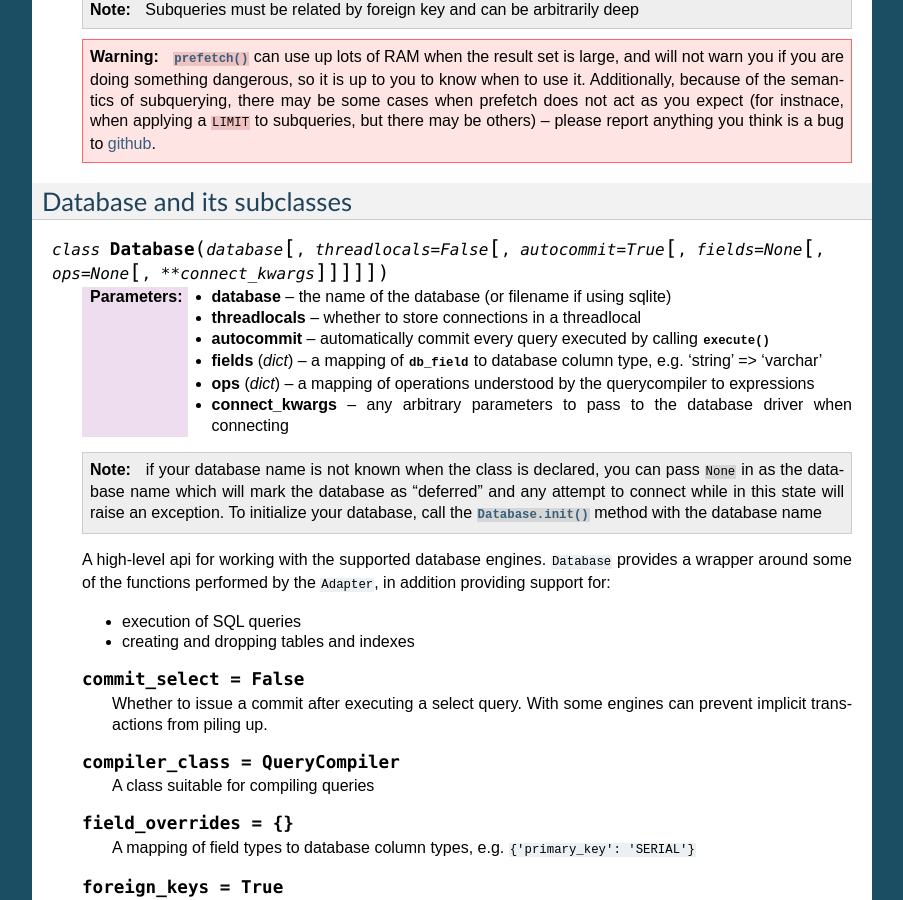
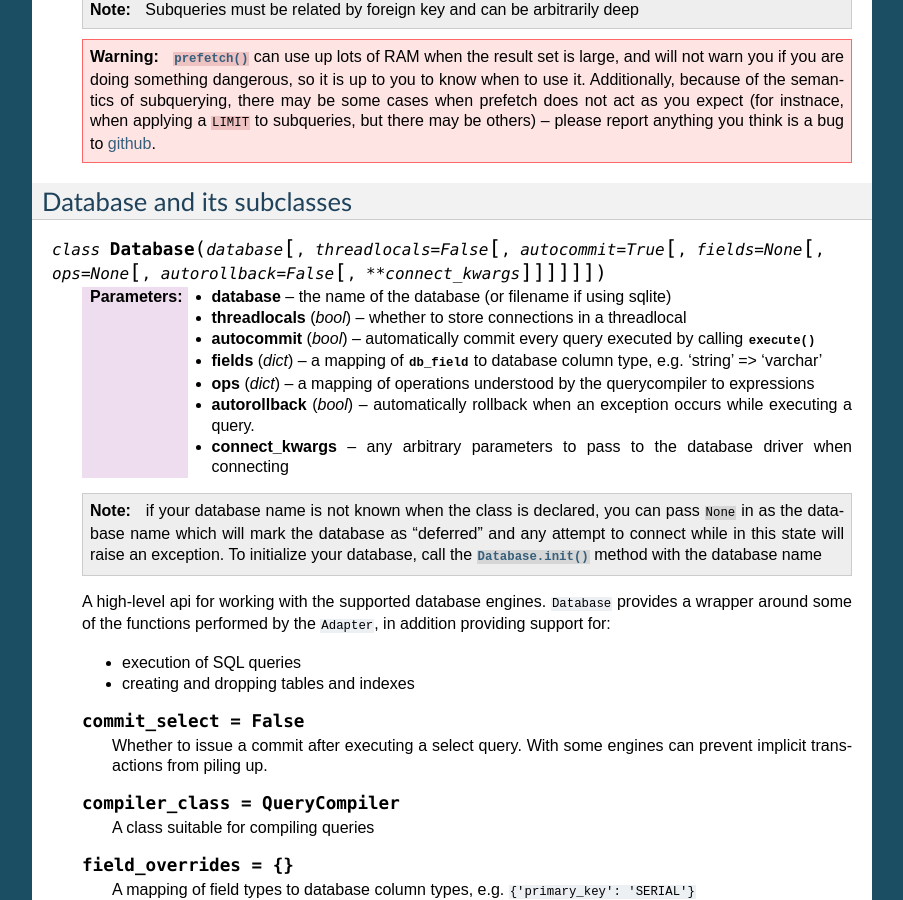
Before and after one commit to coleifer/peewee, a Sphinx documentation site: the page built from docs/peewee/api.rst, in a window 1280 px wide and 900 px high, scrolled down 20007 px. Shown: the whole window, without its empty margins (198-1101 px from the left). Built offline with Sphinx 7.4.7, drawn with Linux system fonts in a browser that asks for light colours.

Commit message:
Documenting new param

```diff
--- a/docs/peewee/api.rst
+++ b/docs/peewee/api.rst
@@ -1253,13 +1253,14 @@ Query Types
 Database and its subclasses
 ---------------------------
 
-.. py:class:: Database(database[, threadlocals=False[, autocommit=True[, fields=None[, ops=None[, **connect_kwargs]]]]])
+.. py:class:: Database(database[, threadlocals=False[, autocommit=True[, fields=None[, ops=None[, autorollback=False[, **connect_kwargs]]]]]])
 
     :param database: the name of the database (or filename if using sqlite)
-    :param threadlocals: whether to store connections in a threadlocal
-    :param autocommit: automatically commit every query executed by calling :py:meth:`~Database.execute`
+    :param bool threadlocals: whether to store connections in a threadlocal
+    :param bool autocommit: automatically commit every query executed by calling :py:meth:`~Database.execute`
     :param dict fields: a mapping of :py:attr:`~Field.db_field` to database column type, e.g. 'string' => 'varchar'
     :param dict ops: a mapping of operations understood by the querycompiler to expressions
+    :param bool autorollback: automatically rollback when an exception occurs while executing a query.
     :param connect_kwargs: any arbitrary parameters to pass to the database driver when connecting
 
     .. note::
```
